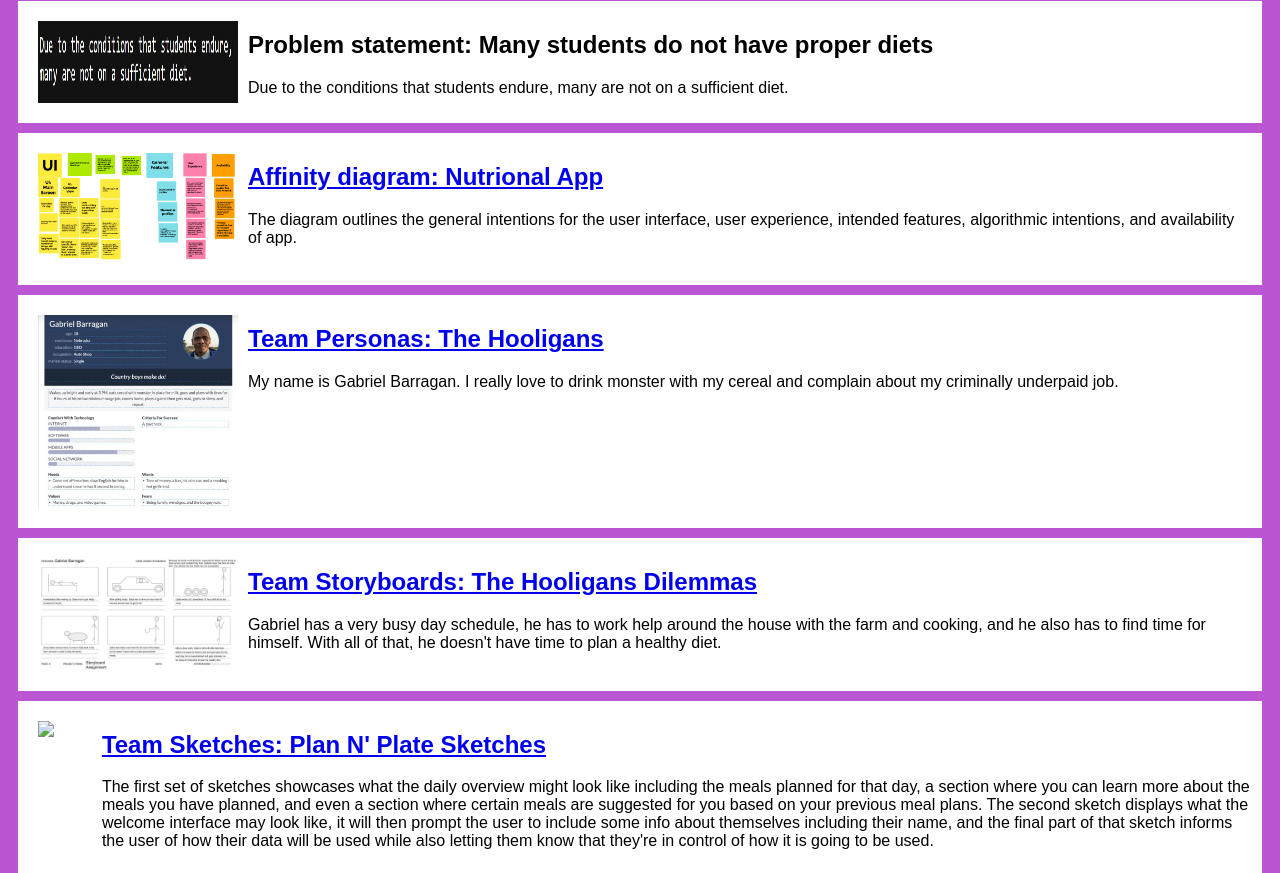
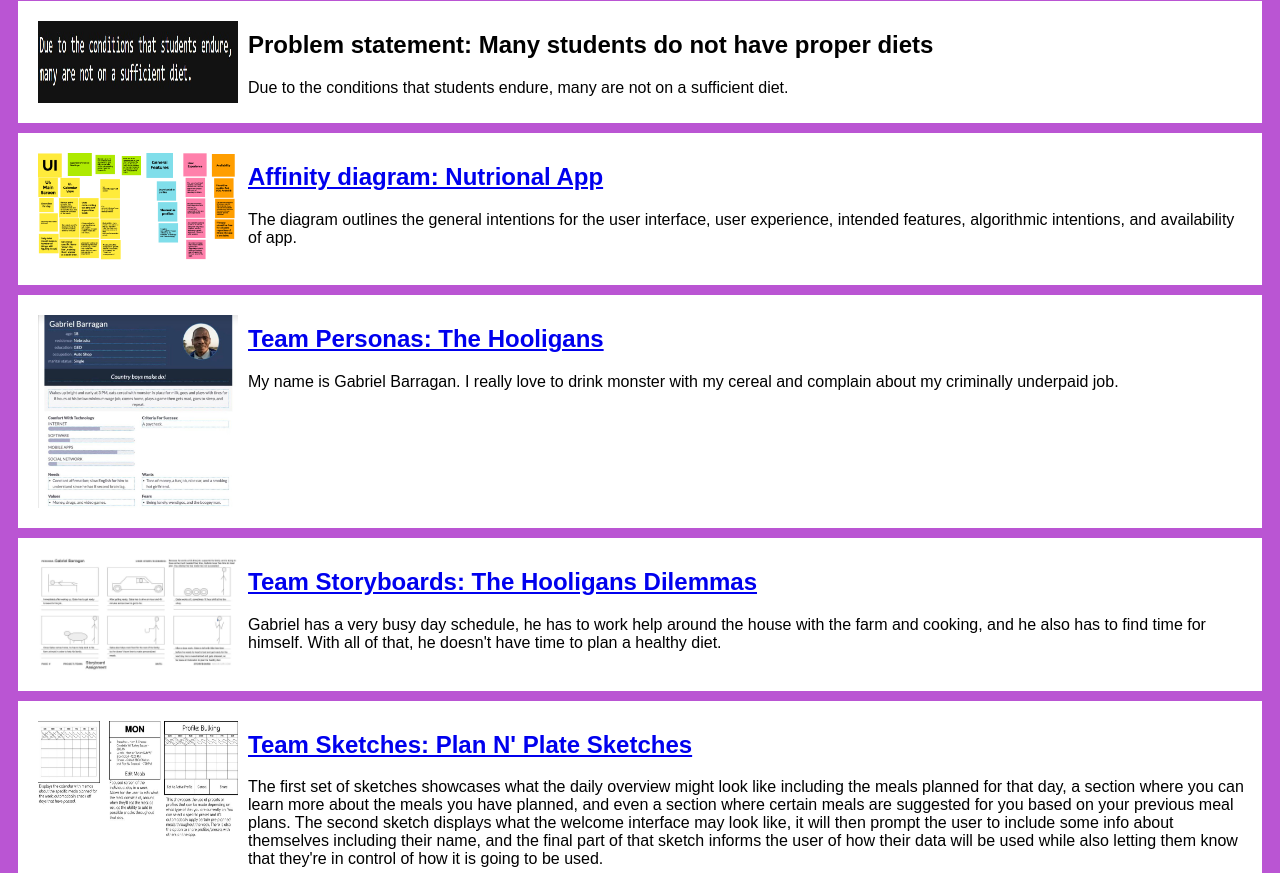
Before and after one commit to CSE-Matt/CSE-Matt.github.io, a plain HTML site: page index.html in a window 1280 px wide. Shown: the part 79-952 px from the top of the page. Drawn offline with Linux system fonts and the light colour scheme.

Commit message:
Update index.html

```diff
--- a/index.html
+++ b/index.html
@@ -56,7 +56,7 @@
 
 <!-- Sketching assignment -->
  <section class="assign">
-       <img src="images/my-sketch.jpg" />
+       <img src="images/my-sketch.jpeg" />
        <section class="assign-det">
           <a href="files/all-sketches.pdf"><h2>Team Sketches: Plan N' Plate Sketches</h2></a>
           <p>
```
